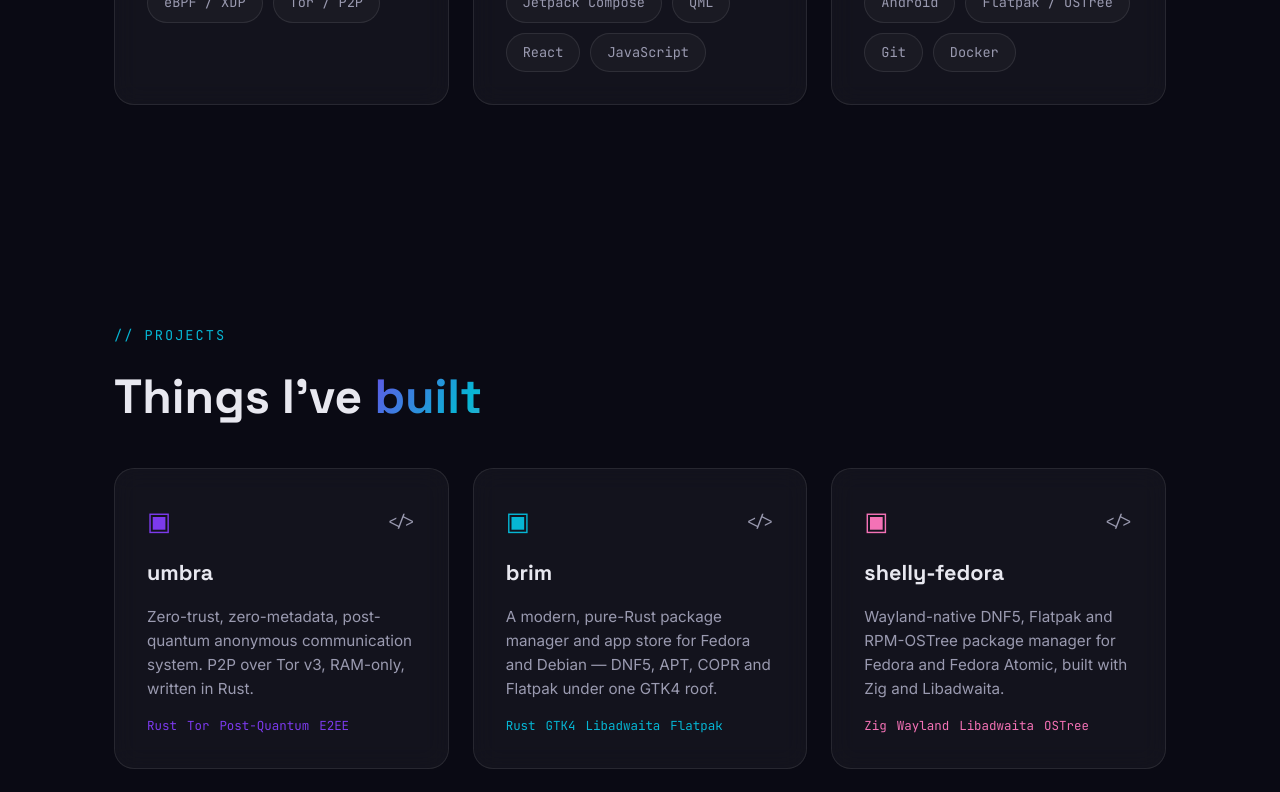
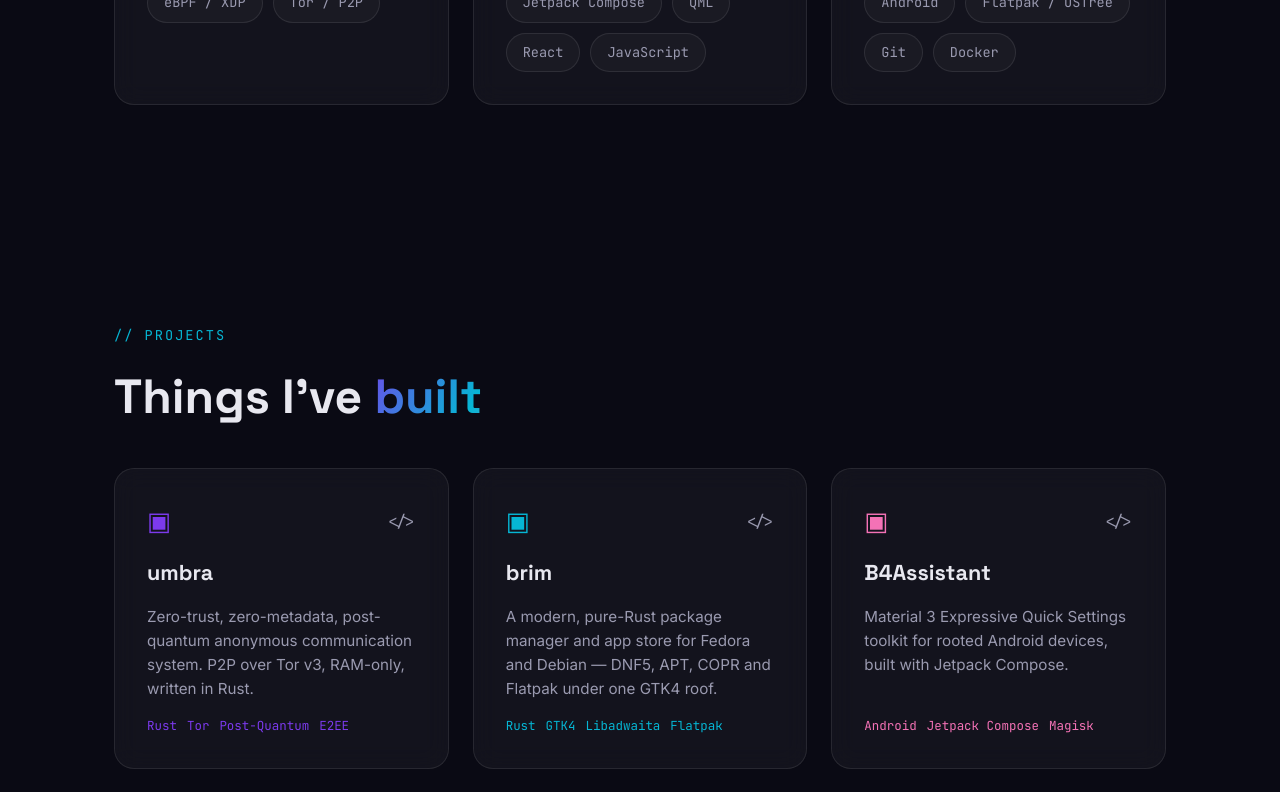
Before and after one commit to b4lol/b4lol.github.io, a React (Vite) app: page / in a window 1280 px wide. Shown: the part 2000-2792 px from the top of the page. Built offline with nearby package versions, Linux system fonts and the light colour scheme.

Commit message:
Show only umbra, brim and B4Assistant in projects

```diff
--- a/src/components/Projects.jsx
+++ b/src/components/Projects.jsx
@@ -18,30 +18,6 @@
     color: 'var(--accent-2)',
   },
   {
-    title: 'shelly-fedora',
-    description:
-      'Wayland-native DNF5, Flatpak and RPM-OSTree package manager for Fedora and Fedora Atomic, built with Zig and Libadwaita.',
-    tags: ['Zig', 'Wayland', 'Libadwaita', 'OSTree'],
-    source: 'https://github.com/b4lol/shelly-fedora',
-    color: 'var(--accent-3)',
-  },
-  {
-    title: 'protocol-void',
-    description:
-      'A 4-stage bare-metal CTF — no walkthrough, no hints. eBPF, XDP and KernelSU; the hardware keeps the score.',
-    tags: ['Security', 'eBPF', 'XDP', 'CTF'],
-    source: 'https://github.com/b4lol/protocol-void',
-    color: 'var(--accent-1)',
-  },
-  {
-    title: 'tkgs-navigator',
-    description:
-      'Local TKGS discovery and recoverable bouquet updates for Enigma2 receivers.',
-    tags: ['Python', 'Enigma2', 'Networking'],
-    source: 'https://github.com/b4lol/tkgs-navigator',
-    color: 'var(--accent-2)',
-  },
-  {
     title: 'B4Assistant',
     description:
       'Material 3 Expressive Quick Settings toolkit for rooted Android devices, built with Jetpack Compose.',
@@ -50,7 +26,6 @@
     color: 'var(--accent-3)',
   },
 ]
-
 export default function Projects() {
   return (
     <section id="projects">
```
